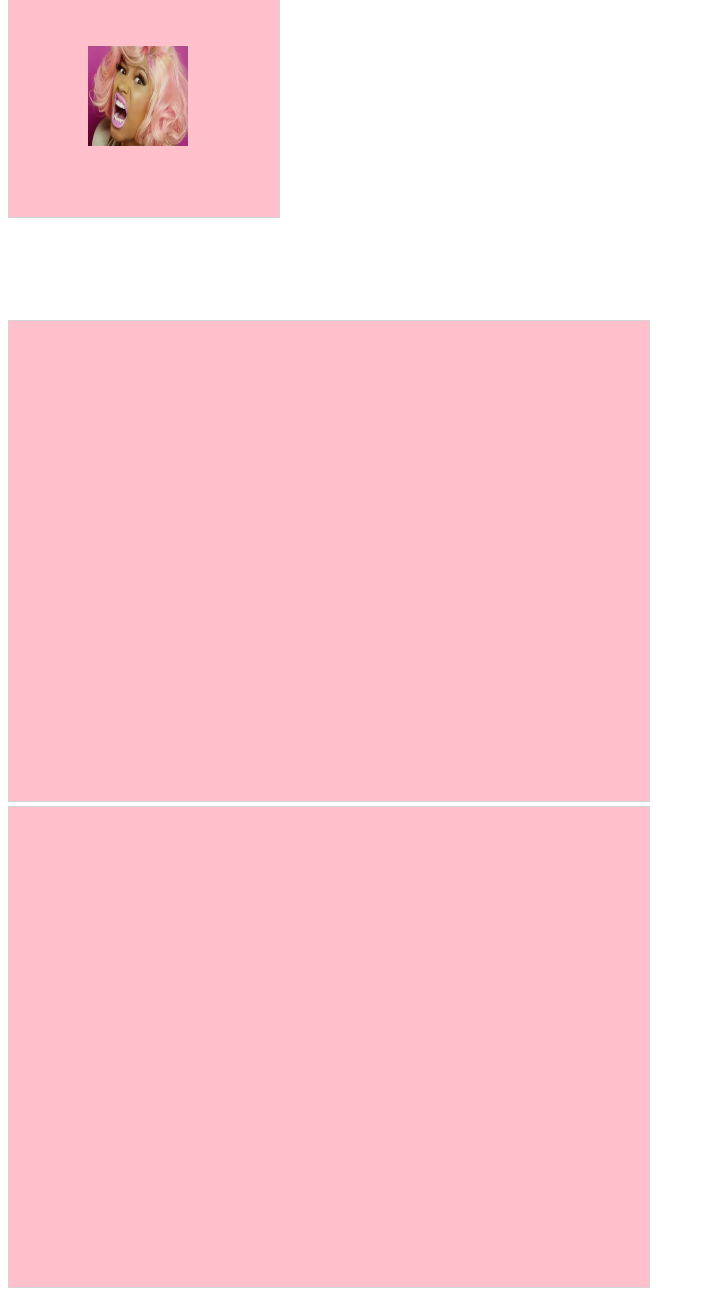
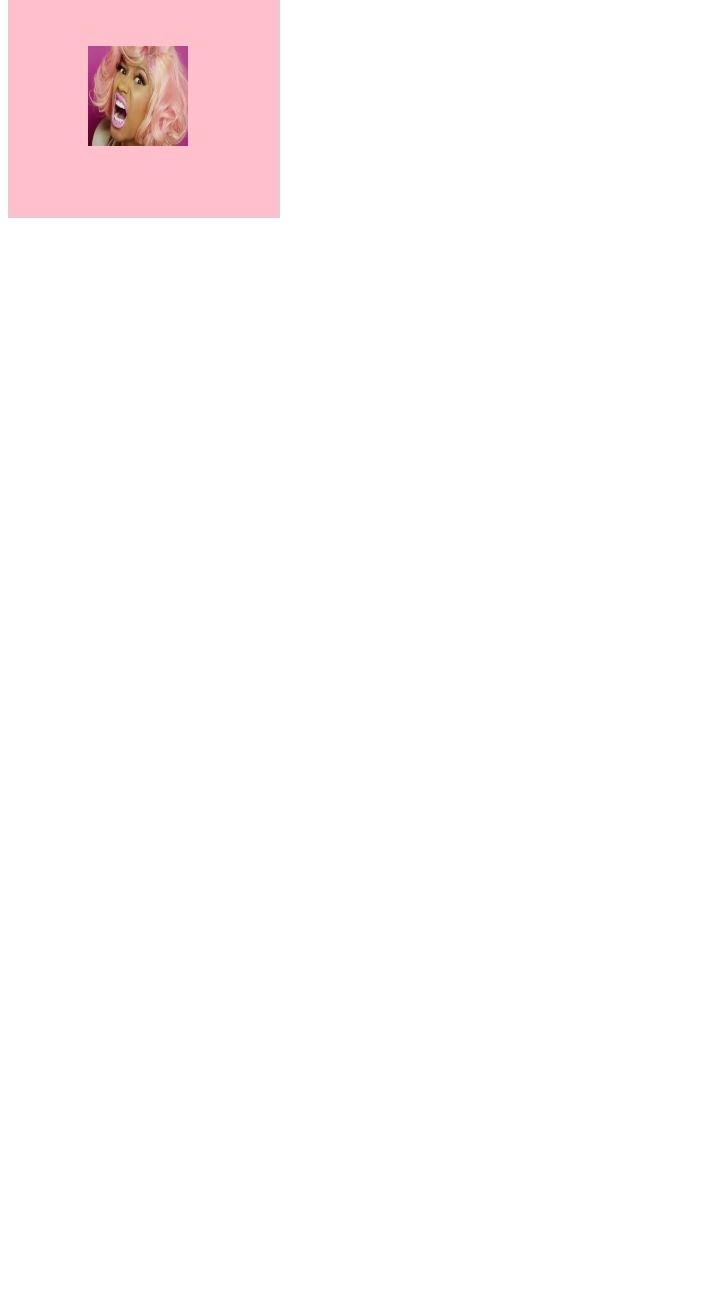
Before and after one commit to runkween/run-kween, a plain HTML site: page index.html in a window 1280 px wide. Shown: the part 293-1593 px from the top of the page, without its empty margins (0-705 px from the left). Drawn offline with Linux system fonts and the light colour scheme.

Commit message:
feat : Hide the canvases just let the video

```diff
--- a/index.html
+++ b/index.html
@@ -28,7 +28,7 @@ canvas {
 <div>
     <video id="vid" autoplay playsinline width="640" height="480"></video>
 </div>
-<canvas id="canvas-source" width="640" height="480"></canvas>
-<canvas id="canvas-blended" width="640" height="480"></canvas>
+<canvas id="canvas-source" width="640" height="480" style="visibility: hidden;"></canvas>
+<canvas id="canvas-blended" width="640" height="480", style="visibility: hidden;"></canvas>
 </body>
 </html>
```
